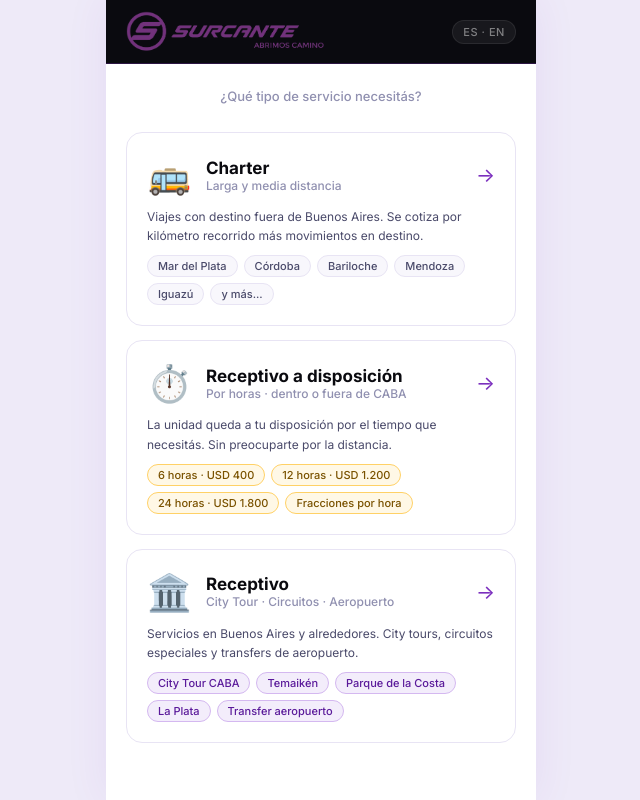
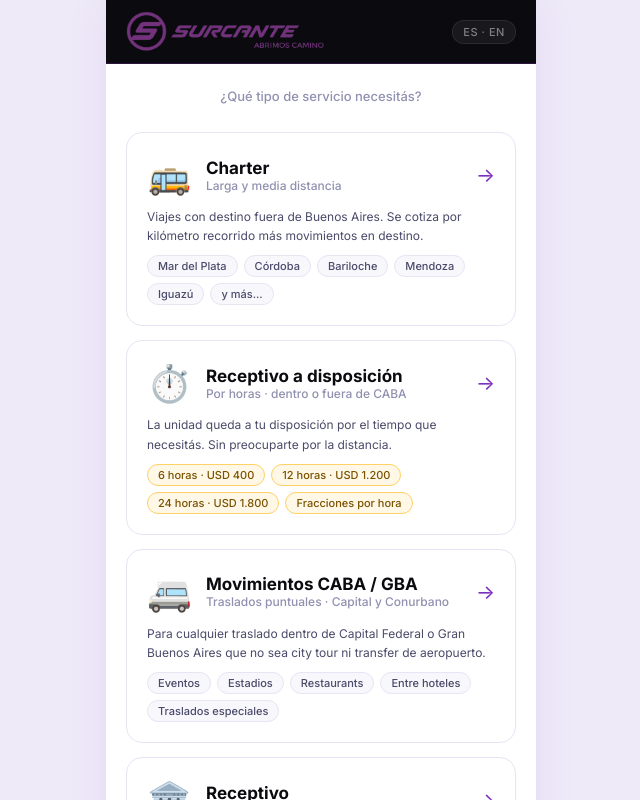
Before and after one commit to corporacionsurcante/surcante.ar, a React (Create React App) app: page / in a window 1280 px wide. Shown: the top 800 px of the page, without its empty margins (319-959 px from the left). Built offline with nearby package versions, Linux system fonts and the light colour scheme; no server answers; the database is empty.

Commit message:
Add Movimientos CABA/GBA section to SelectorServicio

```diff
--- a/src/pages/SelectorServicio.jsx
+++ b/src/pages/SelectorServicio.jsx
@@ -79,6 +79,35 @@ export default function SelectorServicio({ onSelect }) {
         </div>
       </div>}
 
+      {/* Movimientos CABA/GBA */}
+      {modulos.movimientos !== false && <div
+        onClick={() => onSelect('movimientos')}
+        style={{
+          border: '1.5px solid var(--border)', borderRadius: 16,
+          padding: 20, marginBottom: 14, cursor: 'pointer',
+          background: 'var(--bg)', transition: 'all .15s',
+        }}
+        onMouseEnter={e => { e.currentTarget.style.borderColor = 'var(--sp)'; e.currentTarget.style.background = 'var(--spl)'; }}
+        onMouseLeave={e => { e.currentTarget.style.borderColor = 'var(--border)'; e.currentTarget.style.background = 'var(--bg)'; }}
+      >
+        <div style={{ display: 'flex', alignItems: 'center', gap: 14, marginBottom: 10 }}>
+          <span style={{ fontSize: 36 }}>🚐</span>
+          <div>
+            <div style={{ fontSize: 17, fontWeight: 800, color: 'var(--text)' }}>Movimientos CABA / GBA</div>
+            <div style={{ fontSize: 12, color: 'var(--text-3)', fontWeight: 500 }}>Traslados puntuales · Capital y Conurbano</div>
+          </div>
+          <span style={{ marginLeft: 'auto', fontSize: 20, color: 'var(--sp)' }}>→</span>
+        </div>
+        <div style={{ fontSize: 12, color: 'var(--text-2)', lineHeight: 1.6 }}>
+          Para cualquier traslado dentro de Capital Federal o Gran Buenos Aires que no sea city tour ni transfer de aeropuerto.
+        </div>
+        <div style={{ display: 'flex', gap: 6, marginTop: 10, flexWrap: 'wrap' }}>
+          {['Eventos', 'Estadios', 'Restaurants', 'Entre hoteles', 'Traslados especiales'].map(d => (
+            <span key={d} style={{ background: 'var(--bg-2)', border: '1px solid var(--border)', borderRadius: 20, padding: '3px 10px', fontSize: 11, color: 'var(--text-2)', fontWeight: 500 }}>{d}</span>
+          ))}
+        </div>
+      </div>}
+
       {/* Receptivo */}
       {modulos.receptivo !== false && <div
         onClick={() => onSelect('receptivo')}
```
